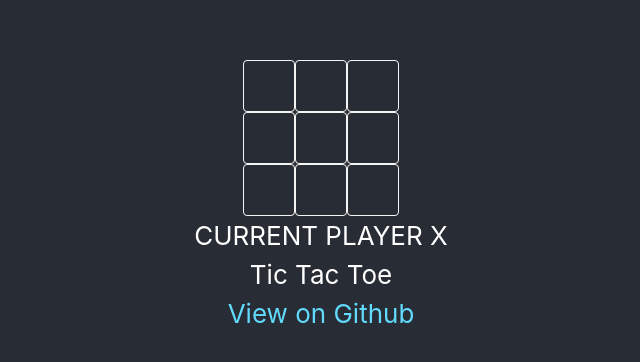
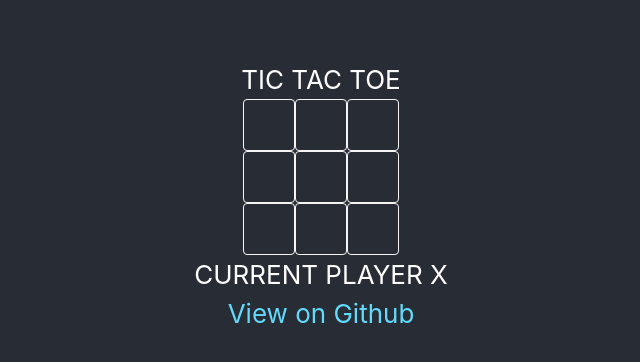
Before and after one commit to federicomichela/tictactoe, a React (Create React App) app: page / in a window 1280 px wide. Shown: the part 204-566 px from the top of the page, without its empty margins (319-959 px from the left). Built offline with nearby package versions, Linux system fonts and the light colour scheme.

Commit message:
moved game name before board

```diff
--- a/src/App.tsx
+++ b/src/App.tsx
@@ -11,10 +11,8 @@ function App() {
   return (
     <div className="App">
       <header className="App-header">
+        <h1>TIC TAC TOE</h1>
         <TicTacToe size={boardSize} />
-        <p>
-          Tic Tac Toe
-        </p>
         <a
           className="App-link"
           href="https://github.com/federicomichela/tictactoe"
```
